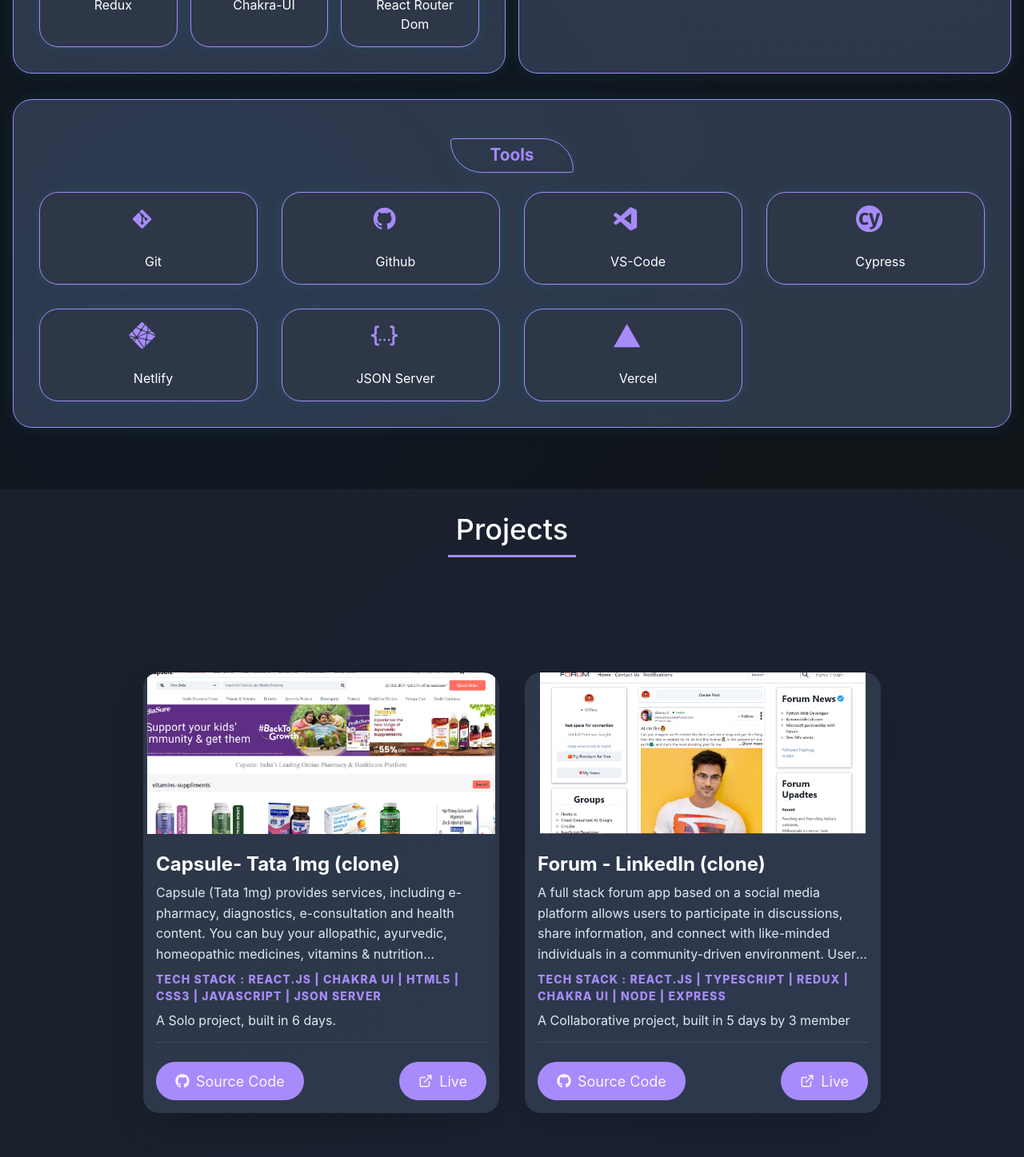
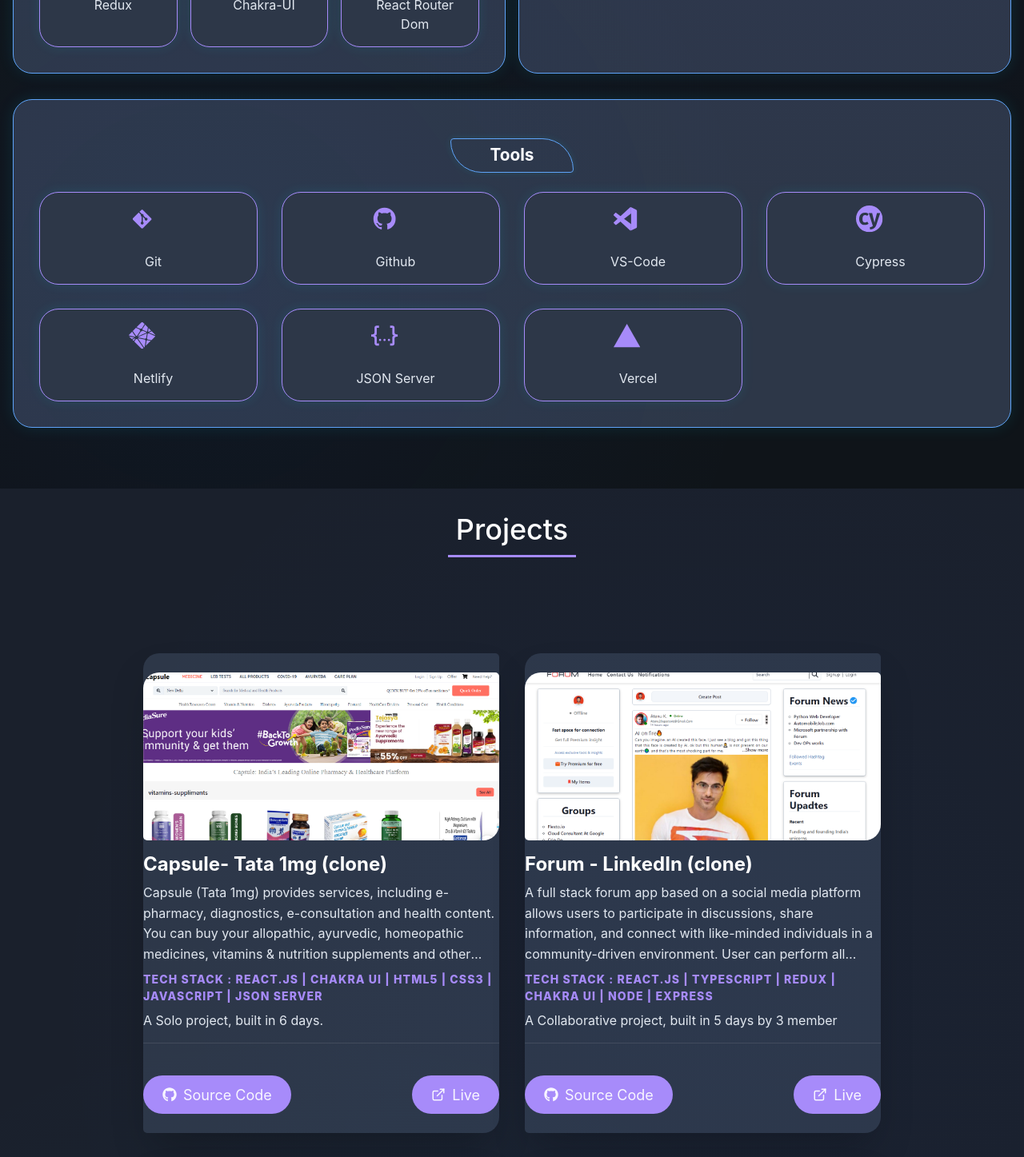
Before and after one commit to AshokPrjapati/AshokPrjapati.github.io, a React (Create React App) app: page / in a window 1280 px wide. Shown: the part 2260-3707 px from the top of the page at 80% size. Built offline with nearby package versions, Linux system fonts and the light colour scheme.

Commit message:
refactor: update styles for TechStacks component to enhance visual consistency

```diff
--- a/src/pages/Projects/Projects.tsx
+++ b/src/pages/Projects/Projects.tsx
@@ -20,26 +20,17 @@ import SectionHeader from "../../Components/SectionHeader";
 const Projects = () => {
   const renderProjectContent = (project: ProjectData) => {
     return (
-      <Center py={6} key={project.id}>
-        <Box
+      <Center
+        py={6}
         key={project.id}
+        bg="bg-card"
         maxW={"445px"}
-          bg="bg-card"
         boxShadow={"2xl"}
         rounded={"md"}
-          p={4}
         overflow={"hidden"}
-          borderRadius={"20px"}
+        borderRadius={"20px 5px"}
       >
-          <Box
-            h={"210px"}
-            display="flex"
-            justifyContent="center"
-            alignItems="center"
-            mt={-6}
-            mx={-6}
-            mb={6}
-          >
+        <Stack gap={4}>
           <Image
             h={"210px"}
             src={project.src}
@@ -47,8 +38,8 @@ const Projects = () => {
             data-aos="fade-up"
             objectFit={"cover"}
             data-aos-anchor-placement="bottom-bottom"
+            borderRadius={"20px 5px"}
           />
-          </Box>
           <Stack>
             <Heading
               color="text-primary"
@@ -81,7 +72,6 @@ const Projects = () => {
             </Text>
             <Text
               color={"text-secondary"}
-              pb={"15px"}
               data-aos="fade-up"
               data-aos-anchor-placement="bottom-bottom"
             >
@@ -129,7 +119,7 @@ const Projects = () => {
               </Button>
             </Link>
           </Box>
-        </Box>
+        </Stack>
       </Center>
     );
   };
--- a/src/pages/TechStacks/TechStacks.module.css
+++ b/src/pages/TechStacks/TechStacks.module.css
@@ -11,14 +11,14 @@
 }
 
 .skillsCard:hover {
-  border-color: var(--accent);
+  border-color: var(--primary);
   box-shadow: 0 0 20px rgba(0, 234, 255, 0.2);
 }
 
 .skillsCatContainer {
   margin-bottom: 1rem;
   border-radius: 1.5rem;
-  border: 1px solid var(--secondary);
+  border: 1px solid var(--primary);
   padding: 2rem;
   box-shadow: 0 0 20px rgba(0, 234, 255, 0.1);
   background: var(--bg-card);
@@ -33,4 +33,6 @@
   border-radius: 5px 50px;
   box-shadow: 0 0 10px rgba(0, 234, 255, 0.1);
   background: var(--bg-card);
+  color: var(--text-primary);
+  border: 1px solid var(--primary);
 }
--- a/src/pages/TechStacks/TechStacks.tsx
+++ b/src/pages/TechStacks/TechStacks.tsx
@@ -8,12 +8,7 @@ import { BE_SKILLS, FE_SKILLS, TOOLS_SKILLS } from "../../constants/skillsData";
 const TechStacks = () => {
   const renderSkillHeading = (label: string) => {
     return (
-      <Heading
-        className={styles.skillCatHeading}
-        fontSize={"1.3rem"}
-        border="1px solid var(--secondary)"
-        color="secondary"
-      >
+      <Heading className={styles.skillCatHeading} fontSize={"1.3rem"}>
         {label}
       </Heading>
     );
@@ -32,7 +27,7 @@ const TechStacks = () => {
           {React.createElement(skill.icon)}
         </Icon>
         <Box ml="3">
-          <Text color={"text-primary"}>{skill.name}</Text>
+          <Text color={"text-secondary"}>{skill.name}</Text>
         </Box>
       </Stack>
     );
```
Also changed, not shown: src/Components/Navbar/Navbar.module.css (line endings or trailing spaces). Lines whose indentation alone changed are shown as unchanged.
